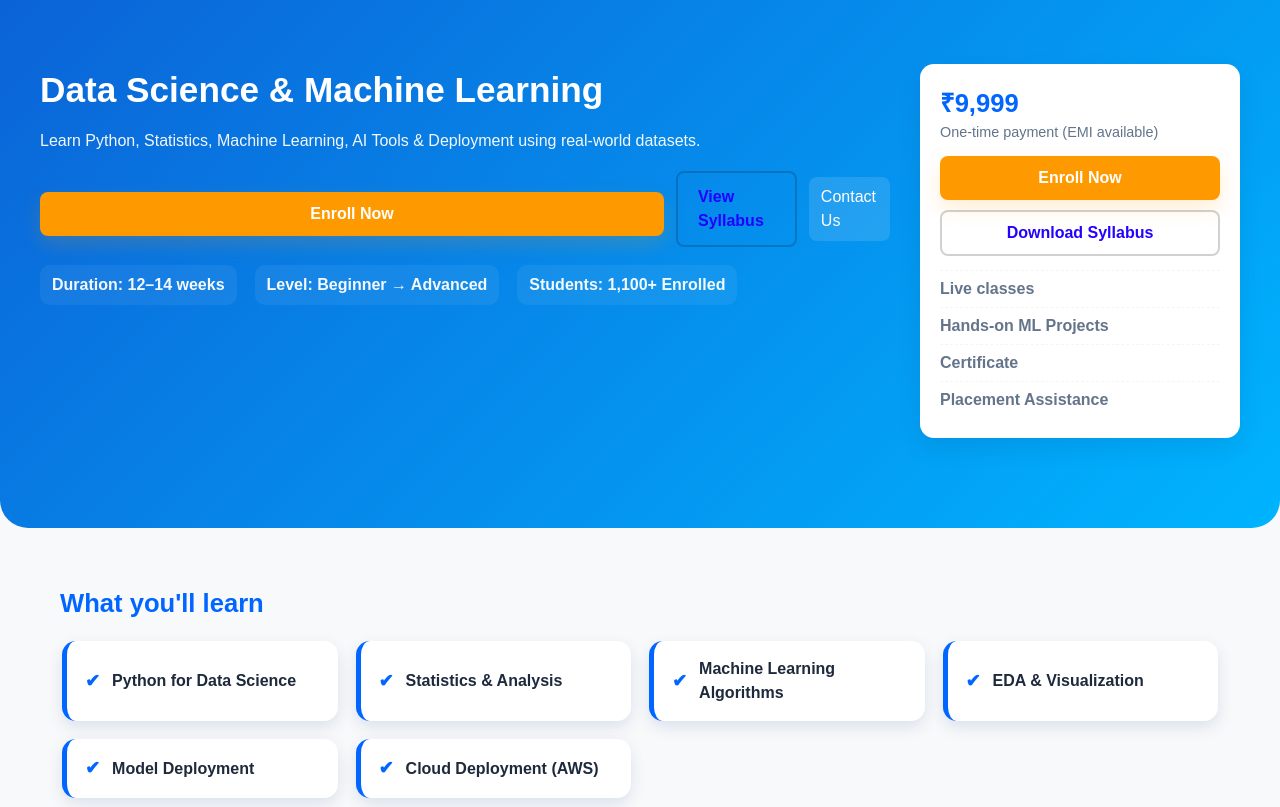
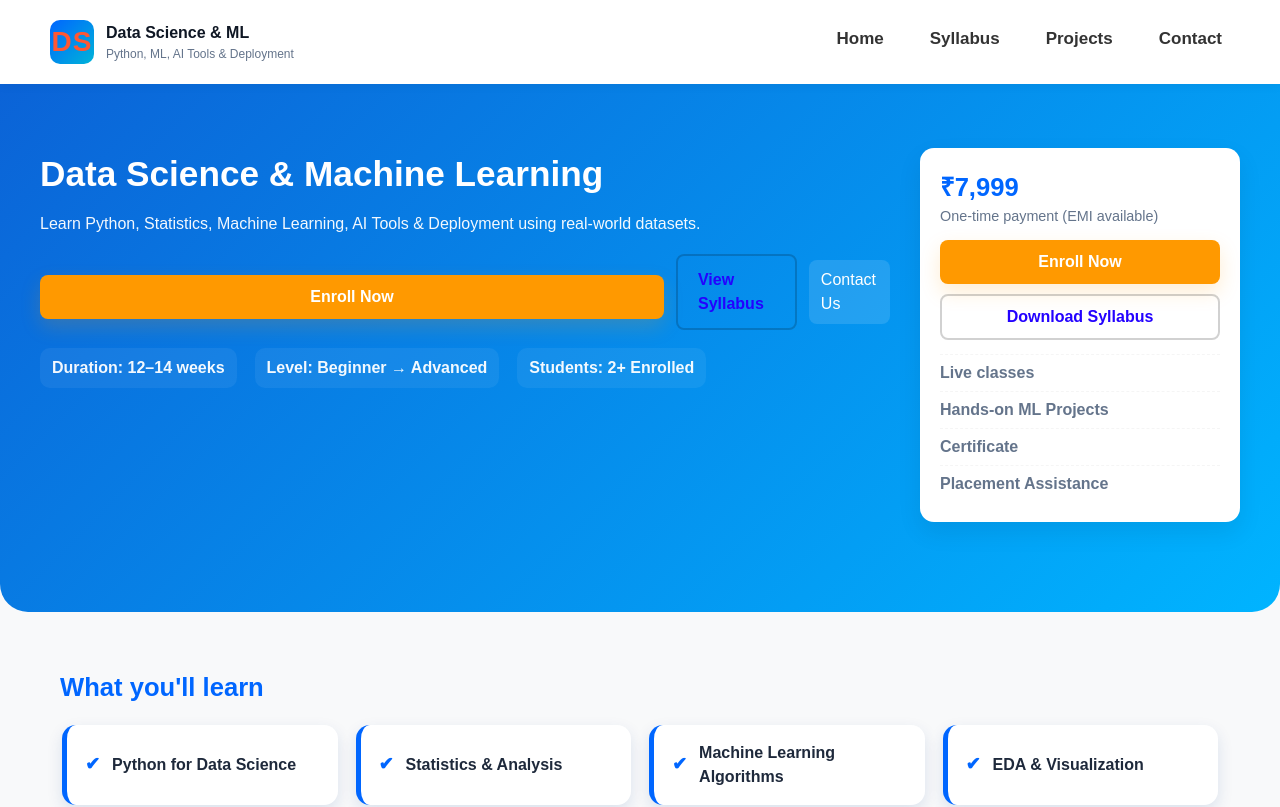
Before and after one commit to nexorahub2025/website-12, a React (Create React App) app: page /datascience in a window 1280 px wide. Shown: the top 807 px of the page. Built offline with nearby package versions, Linux system fonts and the light colour scheme.

Commit message:
Update DataScience.js

```diff
--- a/src/DataScience.js
+++ b/src/DataScience.js
@@ -3,10 +3,8 @@ import "./CoursePage.css";
 
 export default function DataScience() {
     const [openIndex, setOpenIndex] = useState(null);
+    const [menuOpen, setMenuOpen] = useState(false);
 
-    // ------------------------------------
-    // DATA SCIENCE SYLLABUS
-    // ------------------------------------
     const syllabus = [
         {
             title: "Module 1 — Python for Data Science",
@@ -46,31 +44,13 @@ export default function DataScience() {
         },
     ];
 
-    // ------------------------------------
-    // PROJECTS
-    // ------------------------------------
     const projects = [
-        {
-            name: "Sales Prediction Model",
-            desc: "Predict future sales using regression with ML algorithms.",
-        },
-        {
-            name: "Customer Segmentation",
-            desc: "Cluster users using K-Means for marketing insights.",
-        },
-        {
-            name: "Spam Email Detection",
-            desc: "Build NLP-based classifier to detect spam messages.",
-        },
-        {
-            name: "Movie Recommendation System",
-            desc: "Collaborative + Content-based filtering recommendation engine.",
-        },
+        { name: "Sales Prediction Model", desc: "Predict future sales using regression with ML algorithms." },
+        { name: "Customer Segmentation", desc: "Cluster users using K-Means for marketing insights." },
+        { name: "Spam Email Detection", desc: "Build NLP-based classifier to detect spam messages." },
+        { name: "Movie Recommendation System", desc: "Collaborative + Content-based filtering recommendation engine." },
     ];
 
-    // ------------------------------------
-    // REVIEWS
-    // ------------------------------------
     const reviews = [
         { name: "Anusha", text: "Perfect for beginners! Projects helped me get confidence." },
         { name: "Mahesh", text: "Machine learning module was explained very clearly." },
@@ -78,11 +58,29 @@ export default function DataScience() {
     ];
 
     const toggle = (i) => setOpenIndex(openIndex === i ? null : i);
+    const toggleMenu = () => setMenuOpen(!menuOpen);
 
     return (
         <div className="pf-container">
+            {/* ================= NAVBAR ================= */}
+            <header className="top-header">
+                <div className="brand">
+                    <div className="logo">DS</div>
+                    <div className="brand-text">
+                        <div className="brand-name">Data Science & ML</div>
+                        <div className="brand-tag">Python, ML, AI Tools & Deployment</div>
+                    </div>
+                </div>
+                <div className="hamburger" onClick={toggleMenu}>☰</div>
+                <nav className={`nh-nav ${menuOpen ? "active" : ""}`}>
+                    <a href="/">Home</a>
+                    <a href="#syllabus">Syllabus</a>
+                    <a href="#projects">Projects</a>
+                    <a href="#contact">Contact</a>
+                </nav>
+            </header>
 
-            {/* HERO */}
+            {/* ================= HERO ================= */}
             <section className="pf-hero">
                 <div className="pf-hero-inner">
                     <div className="pf-hero-left">
@@ -92,36 +90,26 @@ export default function DataScience() {
                         </p>
 
                         <div className="pf-cta-row">
-                            <a
-                                href="https://forms.gle/peNrEn4xtz7Qx1bN6"
-                                target="_blank"
-                                rel="noopener noreferrer"
-                                className="btn-primary full"
-                            >
+                            <a href="https://forms.gle/peNrEn4xtz7Qx1bN6" target="_blank" rel="noopener noreferrer" className="btn-primary full">
                                 Enroll Now
                             </a>
                             <a href="#syllabus" className="btn-outline">View Syllabus</a>
-                            <a className="btn-tertiary" href="#contact">Contact Us</a>
+                            <a href="#contact" className="btn-tertiary">Contact Us</a>
                         </div>
 
                         <div className="pf-highlights">
                             <div><strong>Duration:</strong> 12–14 weeks</div>
                             <div><strong>Level:</strong> Beginner → Advanced</div>
-                            <div><strong>Students:</strong> 1,100+ Enrolled</div>
+                            <div><strong>Students:</strong> 2+ Enrolled</div>
                         </div>
                     </div>
 
                     {/* Price Card */}
                     <aside className="pf-aside">
                         <div className="pf-card sticky-card">
-                            <div className="price">₹9,999</div>
+                            <div className="price">₹7,999</div>
                             <div className="small">One-time payment (EMI available)</div>
-                            <a
-                                href="https://forms.gle/peNrEn4xtz7Qx1bN6"
-                                target="_blank"
-                                rel="noopener noreferrer"
-                                className="btn-primary full"
-                            >
+                            <a href="https://forms.gle/peNrEn4xtz7Qx1bN6" target="_blank" rel="noopener noreferrer" className="btn-primary full">
                                 Enroll Now
                             </a>
                             <button className="btn-outline full">Download Syllabus</button>
@@ -136,7 +124,7 @@ export default function DataScience() {
                 </div>
             </section>
 
-            {/* WHAT YOU WILL LEARN */}
+            {/* ================= WHAT YOU'LL LEARN ================= */}
             <section className="pf-section learn" id="learn">
                 <h2>What you'll learn</h2>
                 <div className="learn-grid">
@@ -149,10 +137,9 @@ export default function DataScience() {
                 </div>
             </section>
 
-            {/* SYLLABUS */}
+            {/* ================= SYLLABUS ================= */}
             <section className="pf-section" id="syllabus">
                 <h2>Detailed Curriculum</h2>
-
                 <div className="accordion-wrap">
                     {syllabus.map((m, i) => (
                         <div key={i} className={`accordion ${openIndex === i ? "open" : ""}`}>
@@ -163,7 +150,6 @@ export default function DataScience() {
                                 </div>
                                 <div className="accordion-icon">{openIndex === i ? "−" : "+"}</div>
                             </button>
-
                             <div className="accordion-body">
                                 <ul>
                                     {m.items.map((topic, t) => <li key={t}>{topic}</li>)}
@@ -174,8 +160,8 @@ export default function DataScience() {
                 </div>
             </section>
 
-            {/* PROJECTS */}
-            <section className="pf-section projects">
+            {/* ================= PROJECTS ================= */}
+            <section className="pf-section projects" id="projects">
                 <h2>Projects You'll Build</h2>
                 <div className="projects-grid">
                     {projects.map((p, idx) => (
@@ -187,9 +173,7 @@ export default function DataScience() {
                 </div>
             </section>
 
-            {/* INSTRUCTORS */}
-
-            {/* REVIEWS */}
+            {/* ================= REVIEWS ================= */}
             <section className="pf-section reviews">
                 <h2>Student Reviews</h2>
                 <div className="reviews-row">
@@ -202,7 +186,7 @@ export default function DataScience() {
                 </div>
             </section>
 
-            {/* CONTACT SECTION */}
+            {/* ================= CONTACT ================= */}
             <section className="pf-section contact" id="contact">
                 <h2>Contact / Enroll</h2>
                 <p>Have questions? Call or WhatsApp us — we're here to help!</p>
@@ -212,8 +196,14 @@ export default function DataScience() {
                 </div>
             </section>
 
-            <footer className="pf-footer">
-                © {new Date().getFullYear()} NexoraHub — All rights reserved.
+            <footer className="site-footer">
+                <p>© 2025 Skill Tree Academy / NexoraHub</p>
+
+                <div className="footer-legal">
+                    <a href="/public/privacy.pdf" target="_blank">Privacy Policy</a>
+                    <a href="/public/Terms.pdf" target="_blank">Terms & Conditions</a>
+                    <a href="/public/refund.pdf" target="_blank">Refund Policy</a>
+                </div>
             </footer>
         </div>
     );
```
